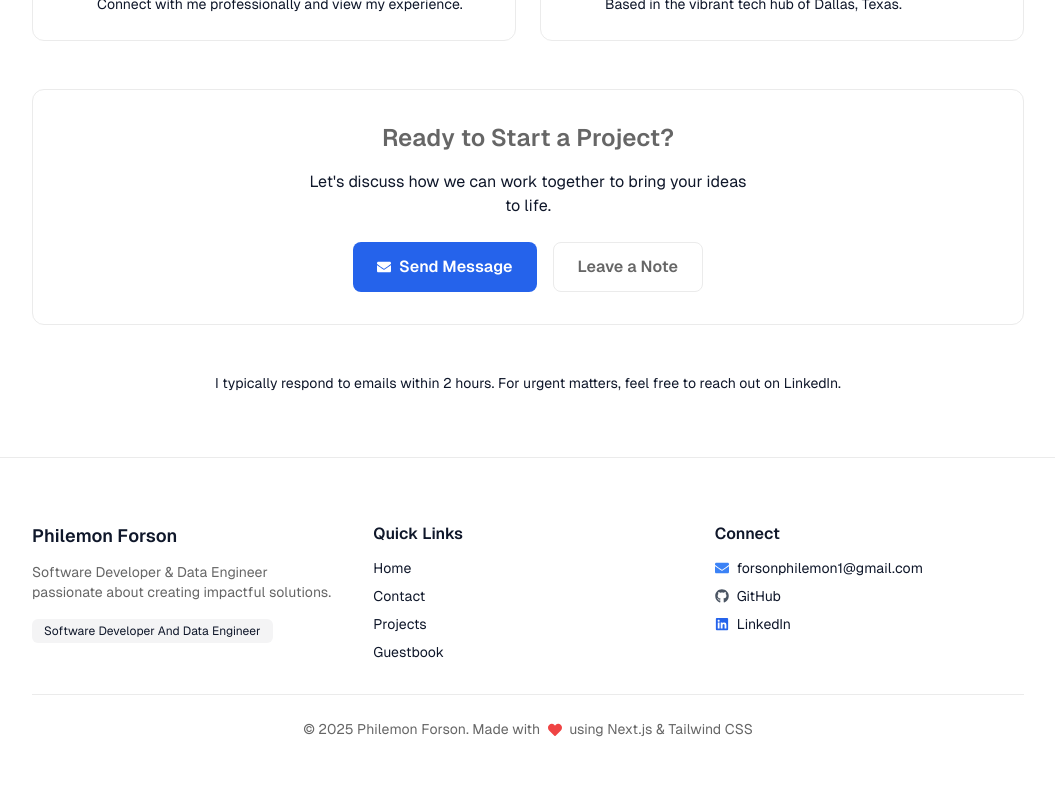
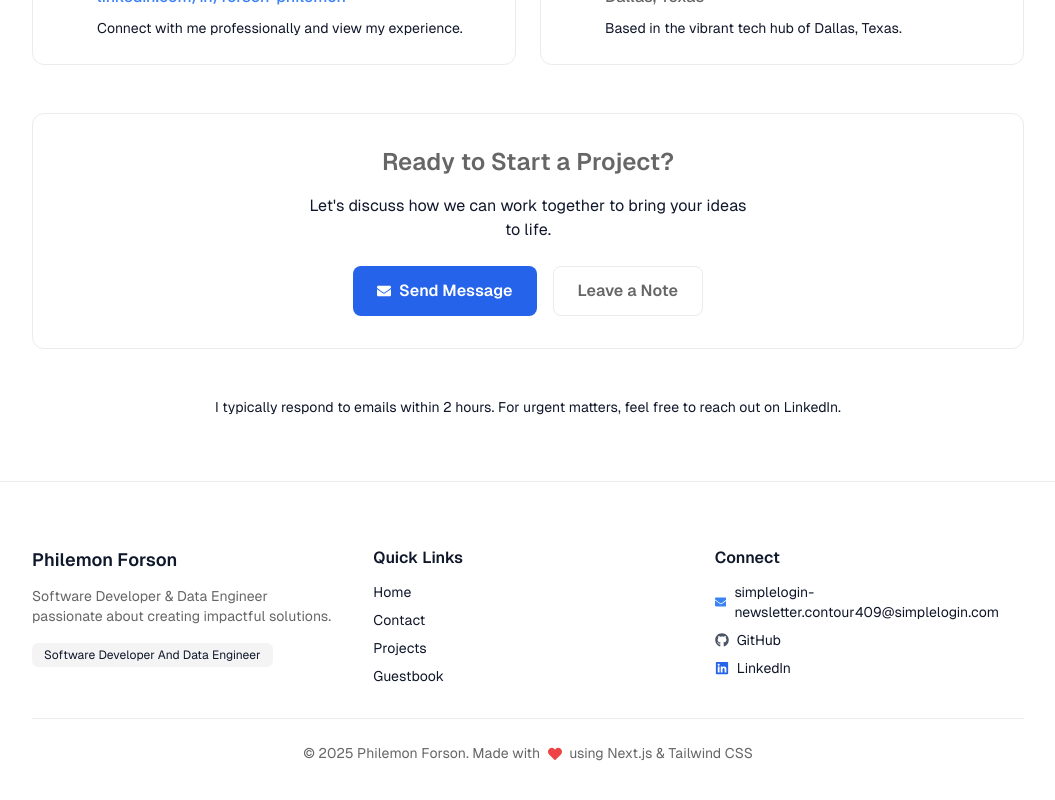
Before and after one commit to phil-forson/philemon-forson, a Next.js app: page / in a window 1280 px wide. Shown: the part 2305-3105 px from the top of the page, without its empty margins (112-1167 px from the left). Built offline with nearby package versions, Linux system fonts and the light colour scheme; no server answers.

Commit message:
email masking

```diff
--- a/src/app/about/page.tsx
+++ b/src/app/about/page.tsx
@@ -49,7 +49,7 @@ const About = () => {
               </p>
               <div className="pt-4">
                 <a
-                  href="mailto:forsonphilemon1@gmail.com"
+                  href="mailto:simplelogin-newsletter.contour409@simplelogin.com"
                   className="inline-flex items-center gap-2 text-white hover:text-blue-400 transition-colors font-medium"
                 >
                   Get in touch
@@ -359,7 +359,7 @@ const About = () => {
               projects.
             </p>
             <a
-              href="mailto:forsonphilemon1@gmail.com"
+              href="mailto:simplelogin-newsletter.contour409@simplelogin.com"
               className="inline-block bg-white text-blue-600 px-6 py-3 rounded-lg font-semibold hover:bg-gray-100 transition-colors"
             >
               Let's Connect
--- a/src/components/Contact/Contact.tsx
+++ b/src/components/Contact/Contact.tsx
@@ -12,8 +12,8 @@ const Contact = () => {
     {
       icon: <FaEnvelope className="text-2xl" />,
       title: "Email",
-      value: "forsonphilemon1@gmail.com",
-      link: "mailto:forsonphilemon1@gmail.com",
+      value: "simplelogin-newsletter.contour409@simplelogin.com",
+      link: "mailto:simplelogin-newsletter.contour409@simplelogin.com",
       description:
         "Send me an email for any inquiries or collaboration opportunities.",
       color: "text-[var(--ds-gray-900)]",
@@ -117,7 +117,7 @@ const Contact = () => {
               </p>
               <div className="flex flex-col sm:flex-row gap-4 justify-center">
                 <Link
-                  href="mailto:forsonphilemon1@gmail.com"
+                  href="mailto:simplelogin-newsletter.contour409@simplelogin.com"
                   className="inline-flex items-center gap-2 bg-blue-600 text-white px-6 py-3 rounded-lg font-semibold hover:bg-blue-700 transition-colors"
                 >
                   <FaEnvelope className="text-sm" />
--- a/src/components/Footer/Footer.tsx
+++ b/src/components/Footer/Footer.tsx
@@ -155,10 +155,10 @@ const Footer = () => {
               <div className="flex items-center justify-center md:justify-start gap-2">
                 <FaEnvelope className="text-blue-500" />
                 <a
-                  href="mailto:forsonphilemon1@gmail.com"
+                  href="mailto:simplelogin-newsletter.contour409@simplelogin.com"
                   className="hover:text-blue-500 transition-colors"
                 >
-                  forsonphilemon1@gmail.com
+                  simplelogin-newsletter.contour409@simplelogin.com
                 </a>
               </div>
               <div className="flex items-center justify-center md:justify-start gap-2">
```
